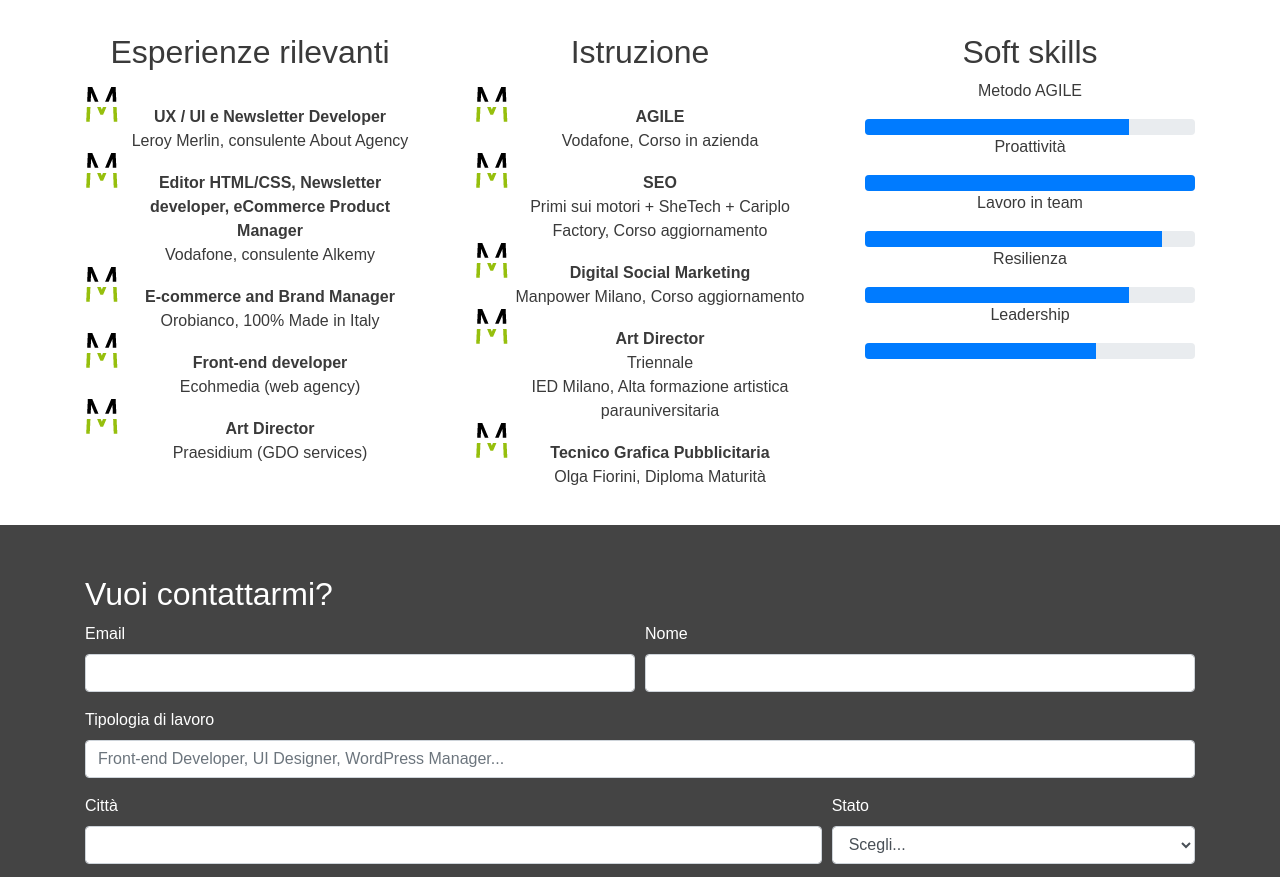
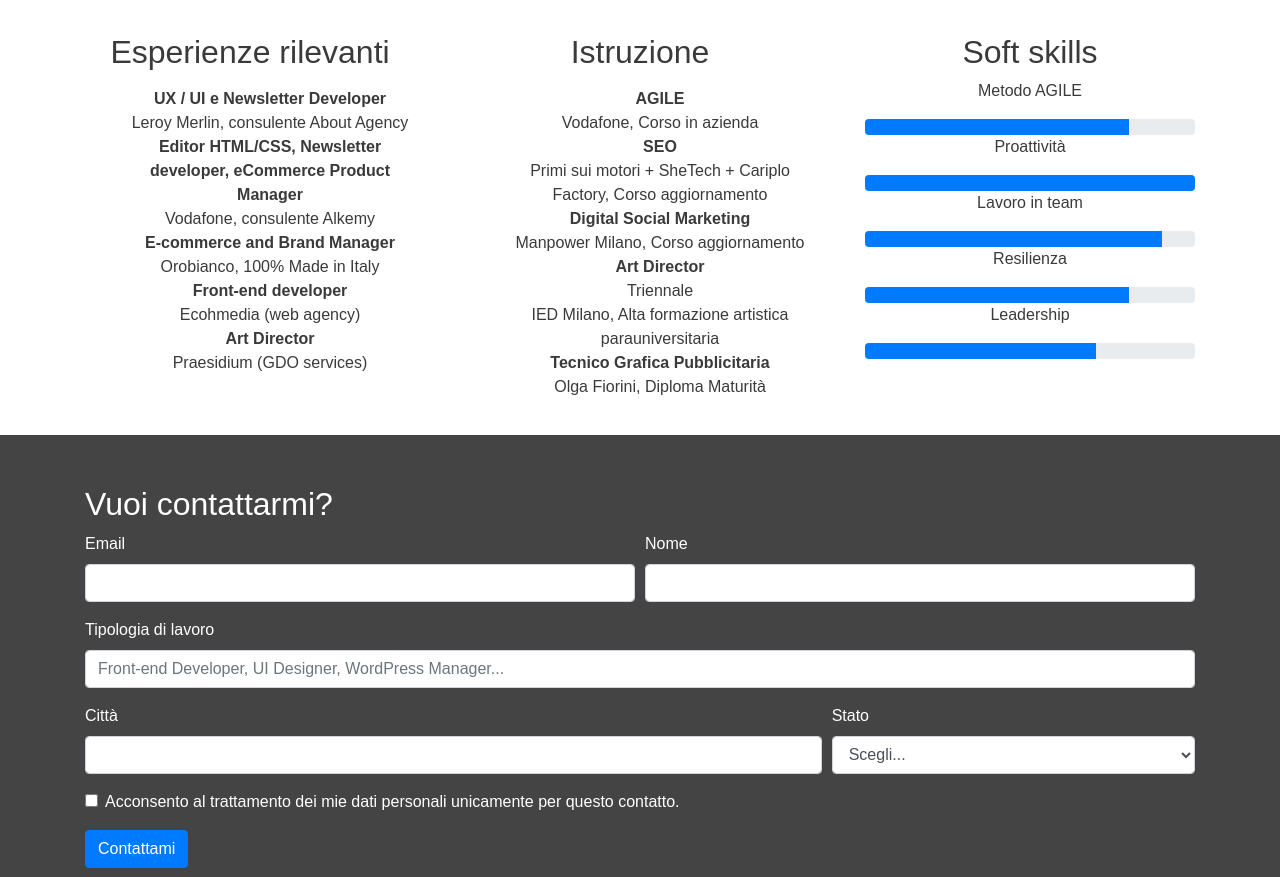
Before and after one commit to MapoDesign/mapodesign.github.io, a plain HTML site: page index.html in a window 1280 px wide. Shown: the part 943-1820 px from the top of the page. Drawn offline with nearby package versions, Linux system fonts and the light colour scheme; a web font is replaced by a local one.

Commit message:
Home Dev

```diff
--- a/css/main.css
+++ b/css/main.css
@@ -31,8 +31,8 @@ h3{
 
 ul{
     display: block;
-  list-style-type:symbols;
-  list-style-image: url('../img/MapoDesign-favicon.png');
+  list-style-type:none;
+  /*list-style-image: url('../img/MapoDesign-favicon.png');*/
   margin-top: 1em;
   margin-bottom: 1 em;
   margin-left: 0;
```
